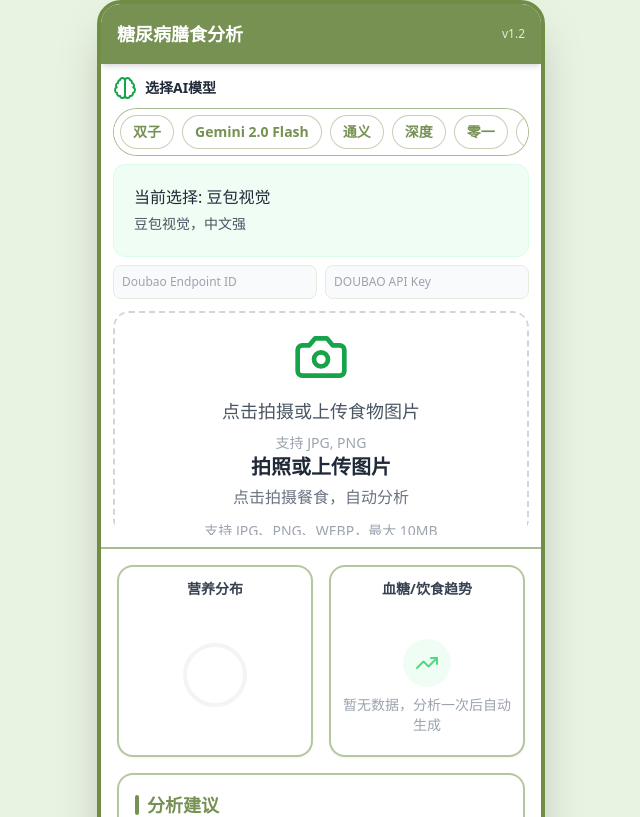
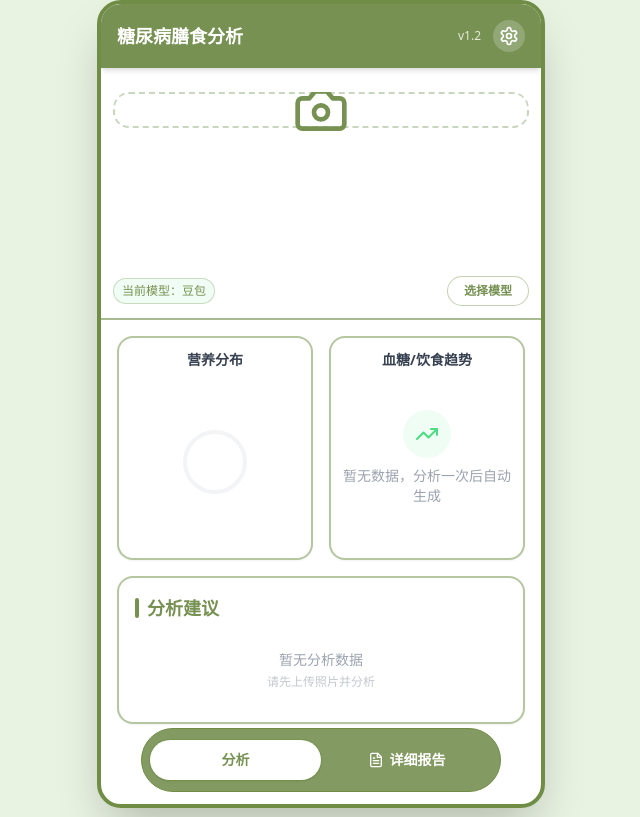
Before and after one commit to litongxue7788/diabetic-diet-analyzer-node, a Next.js app in the folder diabetic-diet-analyze/: page / in a window 1280 px wide. Shown: the top 817 px of the page, without its empty margins (319-959 px from the left). Built offline with nearby package versions, Linux system fonts and the light colour scheme.

Commit message:
界面优化：移除主页模型框、设置面板整合、上传框图标居中与错误提示、底部导航改为分析并加大白色滑块、上传框与图表比例调整、支持更换照片与下方开始分析入口

```diff
--- a/diabetic-diet-analyze/app/components/ImageUploader.tsx
+++ b/diabetic-diet-analyze/app/components/ImageUploader.tsx
@@ -4,28 +4,30 @@ import { useState, useCallback } from 'react'
 import { Upload, X, Camera } from 'lucide-react'
 
 interface ImageUploaderProps {
-  onImageSelect: (file: File) => void
+  onImageSelect: (file: File | null) => void
   children?: React.ReactNode
 }
 
 export default function ImageUploader({ onImageSelect, children }: ImageUploaderProps) {
   const [preview, setPreview] = useState<string | null>(null)
   const [dragOver, setDragOver] = useState(false)
+  const [errorMsg, setErrorMsg] = useState<string | null>(null)
 
   const handleFileSelect = (file: File) => {
     if (!file.type.startsWith('image/')) {
-      alert('请选择图片文件')
+      setErrorMsg('请选择图片文件（支持 JPG/PNG/WEBP）')
       return
     }
 
     if (file.size > 10 * 1024 * 1024) {
-      alert('图片大小不能超过10MB')
+      setErrorMsg('图片大小不能超过 10MB')
       return
     }
 
     const reader = new FileReader()
     reader.onloadend = () => {
       setPreview(reader.result as string)
+      setErrorMsg(null)
     }
     reader.readAsDataURL(file)
 
@@ -60,11 +62,12 @@ export default function ImageUploader({ onImageSelect, children }: ImageUploader
 
   const handleRemove = () => {
     setPreview(null)
-    // 可以通过onImageSelect传递null来清除，但这里我们假设需要重新选择
+    onImageSelect(null)
+    setErrorMsg(null)
   }
 
   return (
-    <div className="space-y-4">
+    <div className="space-y-2">
       {preview ? (
         <div className="relative rounded-2xl overflow-hidden bg-black/5 w-full h-full group flex items-center justify-center border border-[#769152]/20">
           <img
@@ -78,47 +81,45 @@ export default function ImageUploader({ onImageSelect, children }: ImageUploader
           >
             <X className="w-5 h-5" />
           </button>
+          <input
+            type="file"
+            accept="image/*"
+            onChange={handleInputChange}
+            id="image-replace"
+            className="hidden"
+          />
+          <label
+            htmlFor="image-replace"
+            className="absolute bottom-4 left-4 px-3 py-1.5 bg-white/85 text-[#769152] rounded-full border border-[#769152]/40 text-xs font-bold cursor-pointer"
+          >
+            更换照片
+          </label>
           {children}
         </div>
       ) : (
         <div
-          className={`relative border-2 border-dashed rounded-2xl p-4 text-center transition-all w-full h-full flex flex-col items-center justify-center ${
+          className={`relative border-2 border-dashed rounded-2xl p-4 transition-all w-full h-full flex items-center justify-center ${
             dragOver
-              ? 'border-green-500 bg-green-50'
-              : 'border-gray-300 hover:border-green-400 hover:bg-green-50/30'
+              ? 'border-[#769152] bg-green-50'
+              : 'border-[#C8D6BE] hover:border-[#769152] hover:bg-green-50/30'
           }`}
           onDrop={handleDrop}
           onDragOver={handleDragOver}
           onDragLeave={handleDragLeave}
         >
-          <Camera className="w-14 h-14 text-green-600 mb-3 mx-auto" />
-          <p className="text-lg font-medium text-gray-600">点击拍摄或上传食物图片</p>
-          <p className="text-sm text-gray-400 mt-2">支持 JPG, PNG</p>
+          <Camera className="w-14 h-14 text-[#769152] absolute left-1/2 top-1/2 -translate-x-1/2 -translate-y-1/2" />
           <input
             type="file"
             accept="image/*"
-            // 添加 capture="environment" 允许移动端直接调用后置摄像头，但为了兼顾从相册选，通常不强制 capture
-            // 在微信小程序 webview 或现代移动浏览器中，不加 capture 默认会弹出 "拍照/相册" 选择菜单
             onChange={handleInputChange}
             className="absolute inset-0 w-full h-full opacity-0 cursor-pointer z-10"
             id="image-upload"
           />
-
-          <div className="space-y-3">
-            <div>
-              <label
-                htmlFor="image-upload"
-                className="text-xl font-bold text-gray-800"
-              >
-                拍照或上传图片
-              </label>
-              <p className="text-gray-500 mt-1 text-base">点击拍摄餐食，自动分析</p>
-            </div>
-
-            <p className="text-sm text-gray-400">
-              支持 JPG、PNG、WEBP，最大 10MB
-            </p>
-          </div>
+        </div>
+      )}
+      {errorMsg && (
+        <div className="text-center text-xs text-red-600 bg-red-50 border border-red-100 rounded-lg px-3 py-2">
+          {errorMsg}
         </div>
       )}
     </div>
--- a/diabetic-diet-analyze/app/page.tsx
+++ b/diabetic-diet-analyze/app/page.tsx
@@ -6,7 +6,7 @@ import ModelSelector from './components/ModelSelector'
 import AnalysisResult from './components/AnalysisResult'
 import DietHistoryChart from './components/DietHistoryChart'
 import NutritionPieChart from './components/NutritionPieChart'
-import { Camera, FileText, ChevronRight } from 'lucide-react'
+import { Camera, FileText, ChevronRight, Settings, User } from 'lucide-react'
 
 export default function Home() {
   const [activeTab, setActiveTab] = useState<0 | 1>(0)
@@ -15,6 +15,10 @@ export default function Home() {
   const [result, setResult] = useState<any | null>(null)
   const [loading, setLoading] = useState(false)
   const [error, setError] = useState<string | null>(null)
+  const [showSettings, setShowSettings] = useState(false)
+  const [nickname, setNickname] = useState<string>('')
+  const [loggedIn, setLoggedIn] = useState<boolean>(false)
+  const [adminMode, setAdminMode] = useState<boolean>(false)
 
   // API Keys state
   const provider = selectedModel.startsWith('gemini') ? 'google'
@@ -29,6 +33,7 @@ export default function Home() {
   const [aliBaseUrl, setAliBaseUrl] = useState<string>('https://dashscope.aliyuncs.com/compatible-mode/v1')
   const [deepseekBaseUrl, setDeepseekBaseUrl] = useState<string>('https://api.deepseek.com')
   const [doubaoEndpoint, setDoubaoEndpoint] = useState<string>('')
+  const modelShortLabel: Record<string, string> = { 'doubao-vision': '豆包', 'glm-4v': '智谱', 'qwen-vl-plus': '通义' }
 
   // Handle Analysis
   const handleAnalyze = async () => {
@@ -87,6 +92,44 @@ export default function Home() {
     }
   }, [file])
 
+  useEffect(() => {
+    try {
+      const saved = JSON.parse(localStorage.getItem('dda_settings') || '{}')
+      if (saved.nickname) setNickname(saved.nickname)
+      if (typeof saved.loggedIn === 'boolean') setLoggedIn(saved.loggedIn)
+      const savedKeys = JSON.parse(localStorage.getItem('dda_api_keys') || '{}')
+      if (savedKeys && typeof savedKeys === 'object') setApiKeys(prev => ({ ...prev, ...savedKeys }))
+      const savedDoubao = localStorage.getItem('dda_doubao_endpoint') || ''
+      if (savedDoubao) setDoubaoEndpoint(savedDoubao)
+      const savedAdmin = localStorage.getItem('dda_admin') || ''
+      if (savedAdmin) setAdminMode(savedAdmin === '1')
+    } catch {}
+  }, [])
+
+  useEffect(() => {
+    try {
+      localStorage.setItem('dda_settings', JSON.stringify({ nickname, loggedIn }))
+    } catch {}
+  }, [nickname, loggedIn])
+
+  useEffect(() => {
+    try {
+      localStorage.setItem('dda_api_keys', JSON.stringify(apiKeys))
+    } catch {}
+  }, [apiKeys])
+
+  useEffect(() => {
+    try {
+      localStorage.setItem('dda_doubao_endpoint', doubaoEndpoint || '')
+    } catch {}
+  }, [doubaoEndpoint])
+
+  useEffect(() => {
+    try {
+      localStorage.setItem('dda_admin', adminMode ? '1' : '0')
+    } catch {}
+  }, [adminMode])
+
   return (
     <main className="min-h-screen bg-[#E9F3E2] text-[#2C3E20] pb-24 font-sans">
       <div className="max-w-md mx-auto min-h-screen bg-white shadow-2xl relative rounded-3xl border-4 border-[#6F8D45] overflow-hidden">
@@ -94,16 +137,37 @@ export default function Home() {
         {/* Header */}
         <header className="bg-[#769152] text-white p-4 text-center font-bold text-lg sticky top-0 z-30 shadow-md flex justify-between items-center">
           <span>糖尿病膳食分析</span>
+          <div className="flex items-center gap-3">
+            {loggedIn ? (
+              <div className="flex items-center gap-1 text-xs bg-white/10 px-2 py-1 rounded-full cursor-pointer hover:bg-white/20" onClick={() => setShowSettings(true)}>
+                <User className="w-4 h-4" />
+                <span>{nickname || '用户'}</span>
+              </div>
+            ) : (
               <div className="text-xs font-normal opacity-80">v1.2</div>
+            )}
+            <button
+              onClick={() => setShowSettings(v => !v)}
+              className="w-8 h-8 flex items-center justify-center rounded-full bg-white/20 hover:bg-white/30"
+            >
+              <Settings className="w-5 h-5" />
+            </button>
+          </div>
         </header>
 
-        {/* Tab 1: Dashboard */}
-        <div className={activeTab === 0 ? 'block' : 'hidden'}>
-           {/* Top: Horizontal Model Selector above upload */}
-           <div className="p-3 bg-white border-b-2 border-[#6F8D45]/60">
-             <ModelSelector selectedModel={selectedModel} onModelSelect={setSelectedModel} variant="horizontal" />
-             <div className="mt-2 grid grid-cols-2 gap-2">
+        {showSettings && (
+          <div className="absolute top-14 right-3 z-40 w-[92%] max-w-sm bg-white border border-[#6F8D45]/40 rounded-2xl shadow-xl">
+            <div className="p-4 space-y-3">
+              <div className="flex items-center justify-between">
+                <div className="font-bold text-[#2C3E20]">用户设置</div>
+                <button onClick={() => setShowSettings(false)} className="text-xs px-2 py-1 rounded bg-[#769152] text-white">关闭</button>
+              </div>
+              <div className="flex items-center justify-between text-xs bg-gray-50 p-2 rounded-lg border border-gray-100">
+                <div className="text-gray-600">当前模型</div>
+                <div className="font-bold text-[#2C3E20]">{modelShortLabel[selectedModel] || selectedModel}</div>
+              </div>
               {provider === 'doubao' && (
+                <div className="grid grid-cols-1 gap-2">
                   <input
                     type="text"
                     value={doubaoEndpoint}
@@ -111,7 +175,39 @@ export default function Home() {
                     placeholder="Doubao Endpoint ID"
                     className="w-full p-2 border rounded-lg text-xs bg-gray-50"
                   />
+                </div>
               )}
+              <div className="grid grid-cols-2 gap-2">
+                <input
+                  type="text"
+                  value={nickname}
+                  onChange={(e) => setNickname(e.target.value)}
+                  placeholder="昵称"
+                  className="w-full p-2 border rounded-lg text-xs bg-gray-50"
+                />
+                <button
+                  onClick={() => setLoggedIn(v => !v)}
+                  className="w-full p-2 rounded-lg text-xs font-bold border border-[#769152] text-[#769152] bg-white"
+                >
+                  {loggedIn ? '退出' : '登录'}
+                </button>
+              </div>
+              <div className="flex items-center justify-between">
+                <span className="text-sm text-gray-700">管理员模式</span>
+                <button
+                  onClick={() => setAdminMode(v => !v)}
+                  className={`w-12 h-6 rounded-full ${adminMode ? 'bg-[#769152]' : 'bg-gray-300'} relative`}
+                >
+                  <span className={`absolute top-0.5 ${adminMode ? 'right-0.5' : 'left-0.5'} w-5 h-5 bg-white rounded-full`}></span>
+                </button>
+              </div>
+              <div className="border-t border-gray-100 pt-3">
+                <div className="text-xs text-gray-500 mb-2">模型选择</div>
+                <ModelSelector selectedModel={selectedModel} onModelSelect={setSelectedModel} variant="horizontal" />
+              </div>
+              {adminMode && (
+                <div className="border-t border-gray-100 pt-3 space-y-2">
+                  <div className="text-xs text-gray-500">高级设置</div>
                   <input
                     type="password"
                     value={apiKeys[provider]}
@@ -119,11 +215,38 @@ export default function Home() {
                     placeholder={`${provider.toUpperCase()} API Key`}
                     className="w-full p-2 border rounded-lg text-xs bg-gray-50"
                   />
+                  {provider === 'ali' && (
+                    <input
+                      type="text"
+                      value={aliBaseUrl}
+                      onChange={(e) => setAliBaseUrl(e.target.value)}
+                      placeholder="Ali Base URL"
+                      className="w-full p-2 border rounded-lg text-xs bg-gray-50"
+                    />
+                  )}
+                  {provider === 'deepseek' && (
+                    <input
+                      type="text"
+                      value={deepseekBaseUrl}
+                      onChange={(e) => setDeepseekBaseUrl(e.target.value)}
+                      placeholder="Deepseek Base URL"
+                      className="w-full p-2 border rounded-lg text-xs bg-gray-50"
+                    />
+                  )}
                 </div>
-             <div className="mt-3 relative h-48 sm:h-56 overflow-hidden bg-white rounded-2xl">
+              )}
+            </div>
+          </div>
+        )}
+
+        {/* Tab 1: Dashboard */}
+        <div className={activeTab === 0 ? 'block' : 'hidden'}>
+           {/* Top: Upload only */}
+           <div className="p-3 bg-white border-b-2 border-[#6F8D45]/60">
+             <div className="mt-3 relative h-40 sm:h-44 overflow-hidden bg-white rounded-2xl">
                <ImageUploader onImageSelect={(f) => { setFile(f); setResult(null); }}>
                   {file && !result && !loading && (
-                     <div className="absolute inset-0 z-20 flex items-center justify-center bg-black/10 backdrop-blur-[2px]">
+                     <div className="absolute inset-0 z-50 flex items-center justify-center bg-black/10 backdrop-blur-[2px]">
                         <button
                           onClick={(e) => { e.stopPropagation(); handleAnalyze(); }}
                           className="bg-[#769152] text-white px-6 py-2 rounded-full shadow-lg font-bold text-base animate-pulse hover:animate-none flex items-center gap-2 border border-[#6F8D45]"
@@ -140,12 +263,25 @@ export default function Home() {
                   )}
                </ImageUploader>
              </div>
+             <div className="mt-2 flex items-center justify-between">
+               <span className="text-xs text-[#769152] bg-green-50 rounded-full px-2 py-1 border border-[#6F8D45]/30">
+                 当前模型：{modelShortLabel[selectedModel] || selectedModel}
+               </span>
+               <button
+                 onClick={() => file ? handleAnalyze() : setShowSettings(true)}
+                 className={`px-4 py-1.5 rounded-full text-xs font-bold border ${
+                   file ? 'bg-[#769152] text-white border-[#6F8D45]' : 'bg-white text-[#769152] border-[#6F8D45]/40'
+                 }`}
+               >
+                 {file ? '开始分析' : '选择模型'}
+               </button>
+             </div>
            </div>
 
            {/* Middle: 2-Column Charts Grid */}
            <div className="p-4 grid grid-cols-2 gap-4">
               {/* Left: Pie Chart */}
-              <div className="bg-white p-3 rounded-2xl border-2 border-[#6F8D45]/50 shadow-sm flex flex-col h-48">
+              <div className="bg-white p-3 rounded-2xl border-2 border-[#6F8D45]/50 shadow-sm flex flex-col h-56">
                  <h4 className="text-sm font-bold text-gray-700 mb-2 text-center">营养分布</h4>
                  <div className="flex-1 relative">
                    {result && result.foods ? (
@@ -161,7 +297,7 @@ export default function Home() {
               </div>
 
               {/* Right: Line Chart */}
-               <div className="bg-white p-3 rounded-2xl border-2 border-[#6F8D45]/50 shadow-sm flex flex-col h-48">
+               <div className="bg-white p-3 rounded-2xl border-2 border-[#6F8D45]/50 shadow-sm flex flex-col h-56">
                  <h4 className="text-sm font-bold text-gray-700 mb-2 text-center">血糖/饮食趋势</h4>
                  <div className="flex-1 overflow-hidden">
                    <DietHistoryChart />
@@ -226,23 +362,22 @@ export default function Home() {
          </div>
 
         {/* Bottom Navigation: Capsule Buttons (integrated) */}
-        <div className="absolute bottom-3 left-1/2 -translate-x-1/2 z-30 w-[90%] max-w-[320px] h-14 bg-[#769152]/90 rounded-full border border-[#6F8D45] p-1.5 flex items-center backdrop-blur-sm">
+        <div className="absolute bottom-3 left-1/2 -translate-x-1/2 z-30 w-[92%] max-w-[360px] h-16 bg-[#769152]/90 rounded-full border border-[#6F8D45] p-2 flex items-center backdrop-blur-sm">
           <button
             onClick={() => setActiveTab(0)}
-            className={`flex-1 rounded-full px-4 py-2 font-bold text-sm flex items-center justify-center gap-1.5 transition-all ${
+            className={`flex-1 rounded-full px-5 py-2.5 font-bold text-sm flex items-center justify-center transition-all ${
               activeTab === 0
-                ? 'bg-white text-[#769152] shadow'
+                ? 'bg-white text-[#769152] shadow ring-1 ring-[#6F8D45]/50'
                 : 'text-white hover:bg-white/10'
             }`}
           >
-            <Camera className="w-4 h-4" />
-            <span>拍摄分析</span>
+            <span>分析</span>
           </button>
           <button
             onClick={() => setActiveTab(1)}
-            className={`flex-1 rounded-full px-4 py-2 font-bold text-sm flex items-center justify-center gap-1.5 transition-all ${
+            className={`flex-1 rounded-full px-5 py-2.5 font-bold text-sm flex items-center justify-center gap-1.5 transition-all ${
               activeTab === 1
-                ? 'bg-white text-[#769152] shadow'
+                ? 'bg-white text-[#769152] shadow ring-1 ring-[#6F8D45]/50'
                 : 'text-white hover:bg-white/10'
             }`}
           >
```
Also changed, not shown: diabetic-diet-analyze/app/components/ModelSelector.tsx (+6 -1 lines). Lines whose indentation alone changed are shown as unchanged.
